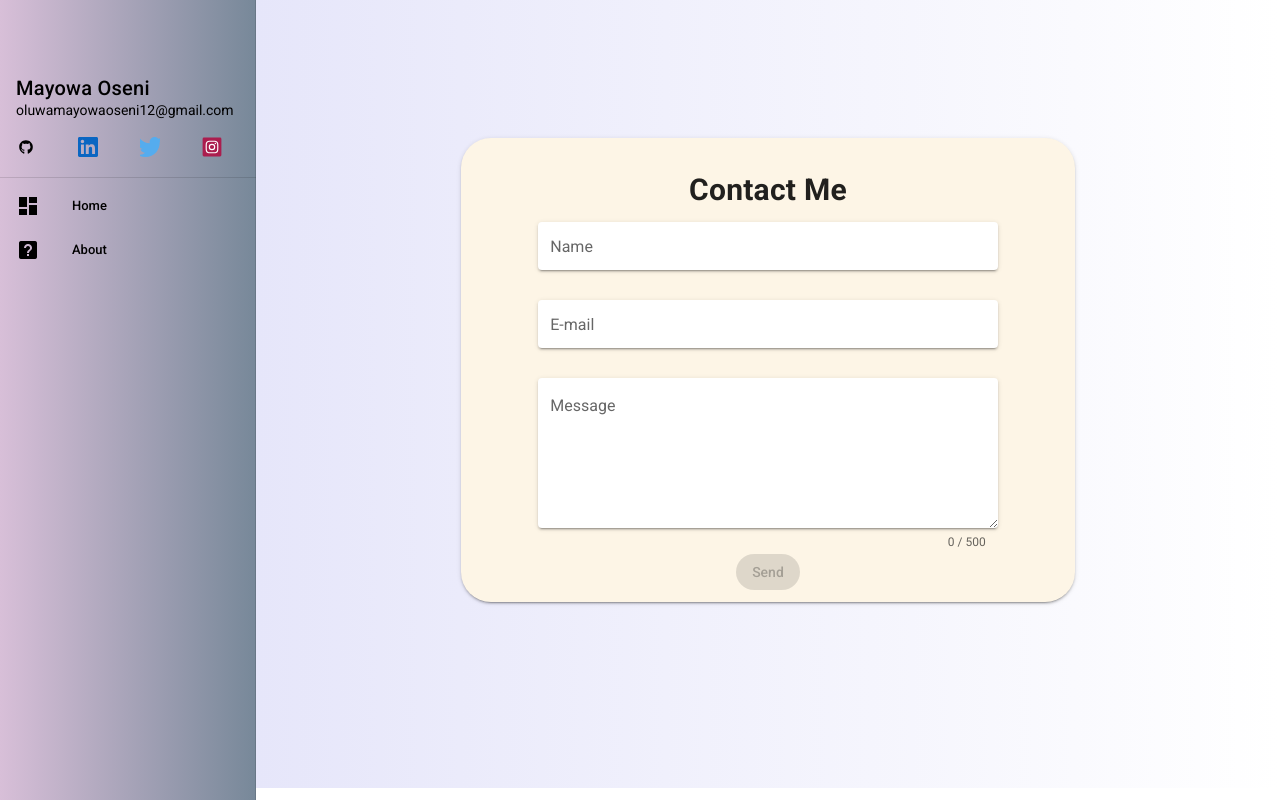
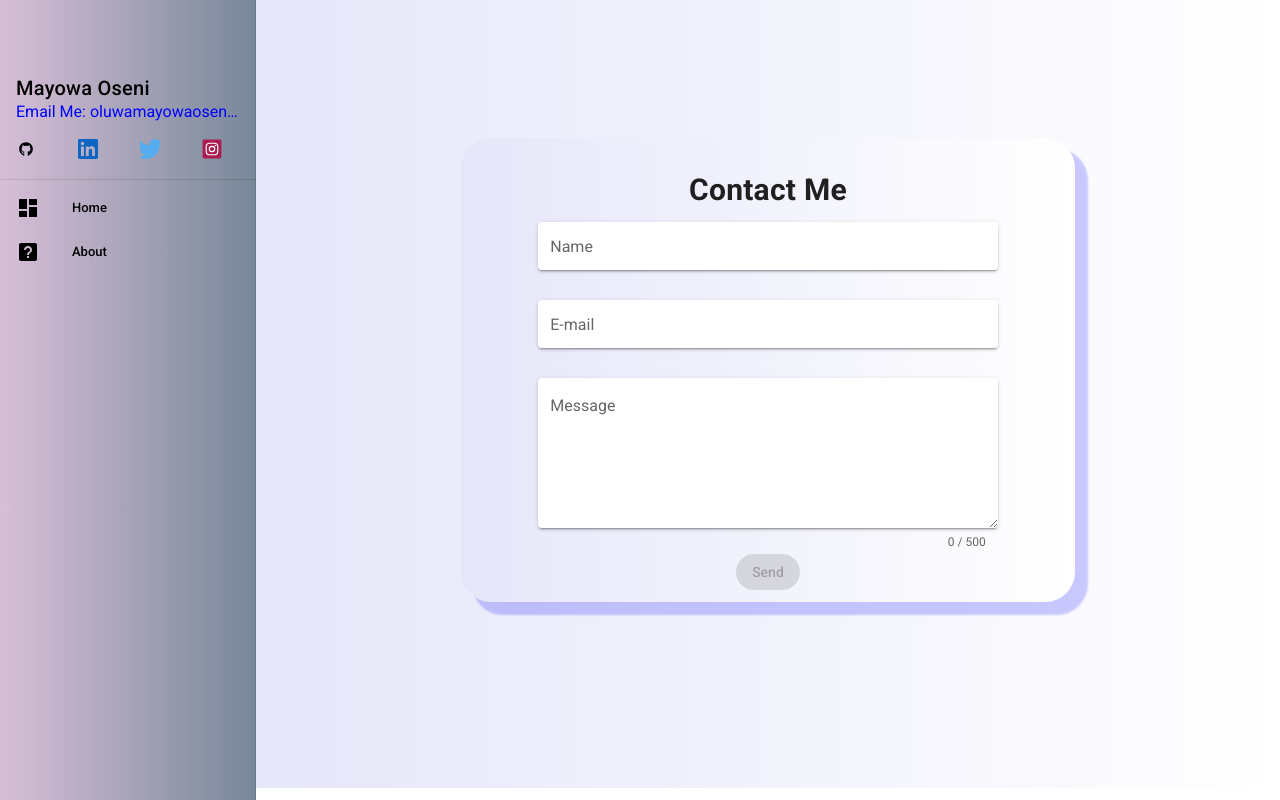
Before and after one commit to mayowa1204/my-portfolio, a Vue app in the folder my-portfolio/: page /contact-me in a window 1280 px wide. Built offline with nearby package versions, Linux system fonts and the light colour scheme.

Commit message:
updated contact me

```diff
--- a/my-portfolio/src/App.vue
+++ b/my-portfolio/src/App.vue
@@ -13,8 +13,9 @@
             <v-list-item-title class="text-h6" style="color:black">
               Mayowa Oseni
             </v-list-item-title>
-            <v-list-item-subtitle>
-              <a @click="goToContactMe" style="color:black">
+            <v-list-item-subtitle style="color:blue; font-size:16px">
+              Email Me:
+              <a @click="goToContactMe" style="color:blue">
                 oluwamayowaoseni12@gmail.com
               </a></v-list-item-subtitle
             >
--- a/my-portfolio/src/views/contact-me.vue
+++ b/my-portfolio/src/views/contact-me.vue
@@ -20,7 +20,7 @@
           </h4>
         </v-snackbar>
         <v-card
-          style="width:60%; height:65%; margin-top:150px; background:#FDF5E6; border-radius:30px"
+          style="width:60%; height:65%; margin-top:150px; background-image: linear-gradient(to right, #e6e6fa, white); box-shadow: 12px 12px 2px 1px rgba(0, 0, 255, .2); border-radius:30px"
           class="mx-auto card"
         >
           <v-card-title style=" width:100%; height:20%; justify-content:center">
```
